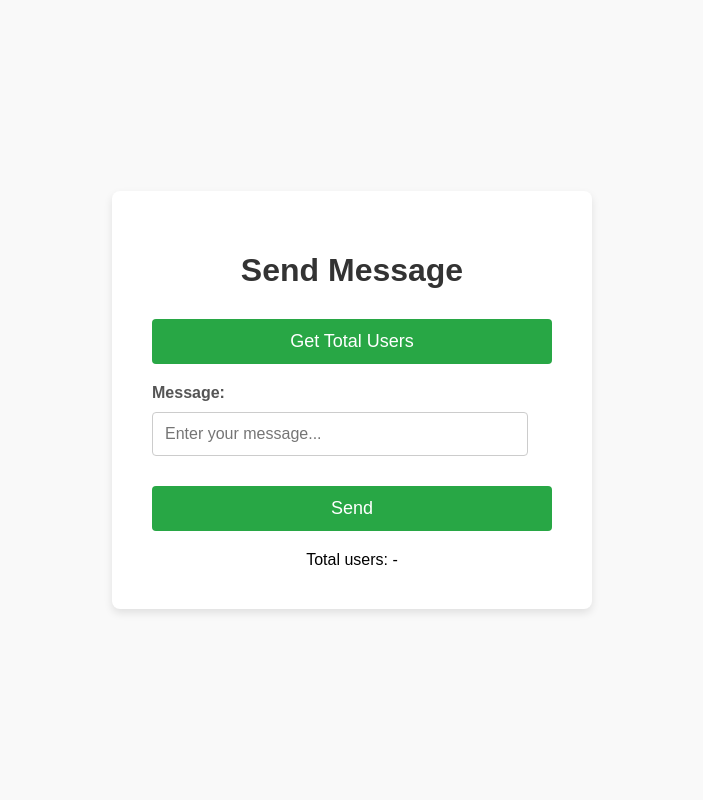
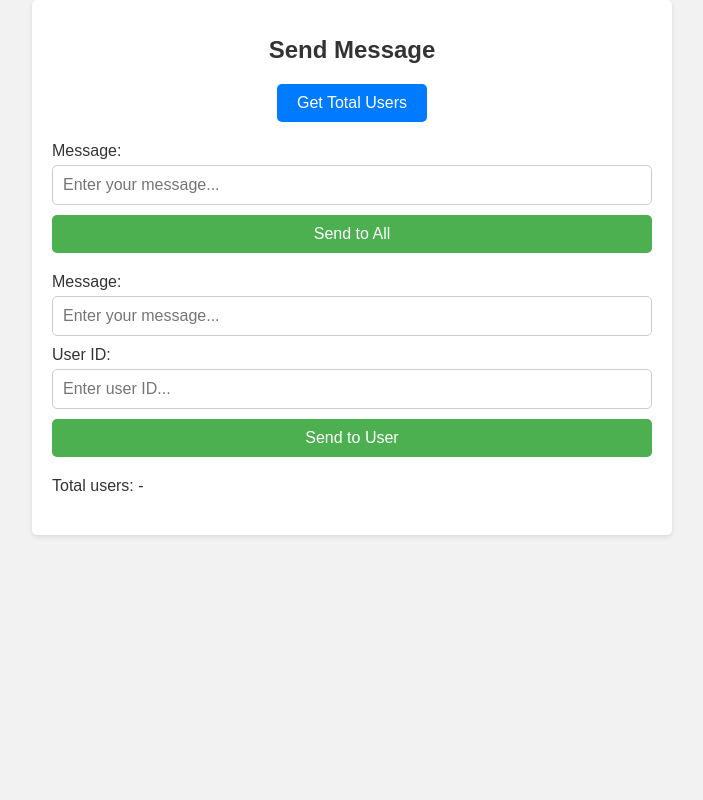
Before and after one commit to VQIVS/MarzbanBot, a Django app: page /send-message-to-all-users/ in a window 1280 px wide. Shown: the whole page, without its empty margins (288-991 px from the left). Run offline with Django 4.2, Linux system fonts and the light colour scheme; parts of the project's set-up code (start-up, migrations or seed data) failed here and were passed over.

Commit message:
Update message.html

```diff
--- a/core/templates/message.html
+++ b/core/templates/message.html
@@ -7,77 +7,95 @@
     <style>
         body {
             font-family: Arial, sans-serif;
+            background-color: #f2f2f2;
             margin: 0;
             padding: 0;
-            background-color: #f9f9f9;
-            display: flex;
-            justify-content: center;
-            align-items: center;
-            height: 100vh;
         }
+
         .container {
-            background-color: #ffffff;
-            border-radius: 8px;
-            box-shadow: 0 4px 8px rgba(0, 0, 0, 0.1);
-            width: 400px;
-            padding: 40px;
-            transition: transform 0.3s ease;
-            max-width: 90%;
+            max-width: 600px;
+            margin: 0 auto;
+            padding: 20px;
+            background-color: #fff;
+            border-radius: 5px;
+            box-shadow: 0 2px 5px rgba(0, 0, 0, 0.1);
         }
-        .container.success {
-            transform: scale(1.05);
-            background-color: #ffffcc;
+
+        h1 {
+            font-size: 24px;
+            margin-bottom: 20px;
+            color: #333;
+            text-align: center;
         }
-        h1 {
+
+        .menu {
+            margin-bottom: 20px;
             text-align: center;
+        }
+
+        button {
+            padding: 10px 20px;
+            font-size: 16px;
+            border: none;
+            border-radius: 5px;
+            background-color: #007bff;
+            color: #fff;
+            cursor: pointer;
+            transition: background-color 0.3s;
+        }
+
+        button:hover {
+            background-color: #0056b3;
+        }
+
+        form {
+            margin-bottom: 20px;
+        }
+
+        label {
+            display: block;
+            margin-bottom: 5px;
+            color: #333;
+        }
+
+        input[type="text"] {
+            width: 100%;
+            padding: 10px;
+            font-size: 16px;
+            border-radius: 5px;
+            border: 1px solid #ccc;
+            box-sizing: border-box;
+            margin-bottom: 10px;
+        }
+
+        button[type="submit"] {
+            width: 100%;
+            padding: 10px;
+            font-size: 16px;
+            border: none;
+            border-radius: 5px;
+            background-color: #4caf50;
+            color: #fff;
+            cursor: pointer;
+            transition: background-color 0.3s;
+        }
+
+        button[type="submit"]:hover {
+            background-color: #45a049;
+        }
+
+        .users-info {
             margin-bottom: 20px;
             color: #333;
         }
-        label {
-            display: block;
-            margin-bottom: 10px;
-            font-weight: bold;
-            color: #555;
-        }
-        input[type="text"] {
-            width: calc(100% - 24px);
-            padding: 12px;
-            border-radius: 4px;
-            border: 1px solid #ccc;
-            box-sizing: border-box;
-            margin-bottom: 20px;
-            resize: vertical;
-            font-size: 16px;
-        }
-        button[type="submit"], #getTotalUsersBtn {
-            background-color: #28a745;
+
+        .success-message {
+            display: none;
+            padding: 10px;
+            background-color: #4caf50;
             color: #fff;
-            border: none;
-            padding: 12px 20px;
-            border-radius: 4px;
-            cursor: pointer;
-            width: 100%;
-            font-size: 18px;
-            transition: background-color 0.3s ease;
-            display: block;
-            margin-top: 10px;
-        }
-        button[type="submit"]:hover, #getTotalUsersBtn:hover {
-            background-color: #218838;
-        }
-        .menu {
-            margin-bottom: 20px;
-            display: flex;
-            justify-content: space-between;
-        }
-        .users-info {
+            border-radius: 5px;
             text-align: center;
-            margin-top: 20px;
-        }
-        .success-message {
-            text-align: center;
-            color: #28a745;
-            margin-top: 10px;
         }
     </style>
 </head>
@@ -88,11 +106,18 @@
             <button id="getTotalUsersBtn">Get Total Users</button>
             <!-- Add more buttons for other actions as needed -->
         </div>
-        <form id="sendMessageForm" method="post" action="/api/v1/send-message-to-all-users/">
+        <form id="sendMessageFormAll" method="post" action="/api/v1/send-message-to-all-users/">
             {% csrf_token %}
             <label for="message">Message:</label>
             <input type="text" id="message" name="message" placeholder="Enter your message..." required>
-            <button type="submit">Send</button>
+            <button type="submit">Send to All</button>
+        </form>
+        <form id="sendMessageFormUser" onsubmit="sendMessageToUser(); return false;">
+            <label for="messageUser">Message:</label>
+            <input type="text" id="messageUser" name="messageUser" placeholder="Enter your message..." required>
+            <label for="userId">User ID:</label>
+            <input type="text" id="userId" name="userId" placeholder="Enter user ID..." required>
+            <button type="submit">Send to User</button>
         </form>
         <div class="users-info">
             Total users: <span id="totalUsers">-</span>
@@ -103,7 +128,6 @@
     </div>
 
     <script>
-        const sendMessageForm = document.getElementById("sendMessageForm");
         const successMessage = document.getElementById("successMessage");
         const totalUsersSpan = document.getElementById("totalUsers");
         const getTotalUsersBtn = document.getElementById("getTotalUsersBtn");
@@ -126,16 +150,17 @@
                 });
         }
 
-        sendMessageForm.addEventListener("submit", function(event) {
-            event.preventDefault(); // Prevent the form from submitting normally
+        function sendMessageToUser() {
+            const messageUser = document.getElementById("messageUser").value;
+            const userId = document.getElementById("userId").value;
 
-            // Get the form data
-            const formData = new FormData(this);
-
-            // Send the message using fetch API
-            fetch(this.action, {
+            fetch(`/api/v1/send-message-to-user/${userId}/`, {
                 method: 'POST',
-                body: formData
+                headers: {
+                    'Content-Type': 'application/json',
+                    'X-CSRFToken': '{{ csrf_token }}'
+                },
+                body: JSON.stringify({ message: messageUser })
             })
             .then(response => {
                 if (!response.ok) {
@@ -143,7 +168,6 @@
                 }
                 // Show success message
                 successMessage.style.display = "block";
-                sendMessageForm.reset(); // Reset the form
                 setTimeout(function() {
                     successMessage.style.display = "none";
                 }, 3000); // Hide message after 3 seconds
@@ -152,15 +176,7 @@
                 console.error('There was an error sending the message:', error);
                 alert('Failed to send message. Please try again later.');
             });
-        });
-
-        // Handle form submission when pressing Enter key
-        sendMessageForm.addEventListener("keydown", function(event) {
-            if (event.key === "Enter") {
-                event.preventDefault(); // Prevent default Enter key behavior
-                sendMessageForm.dispatchEvent(new Event("submit")); // Dispatch submit event
-            }
-        });
+        }
     </script>
 </body>
 </html>
```
